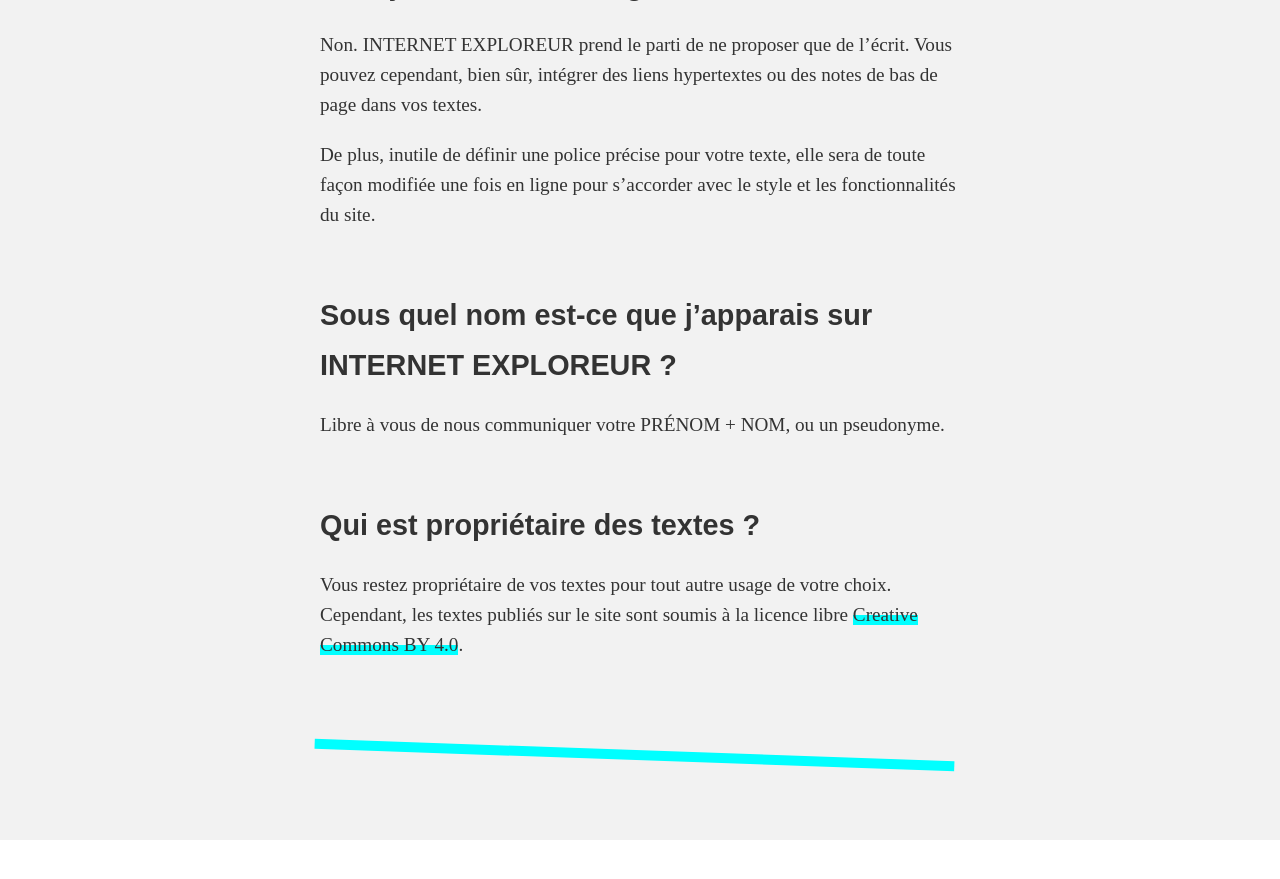
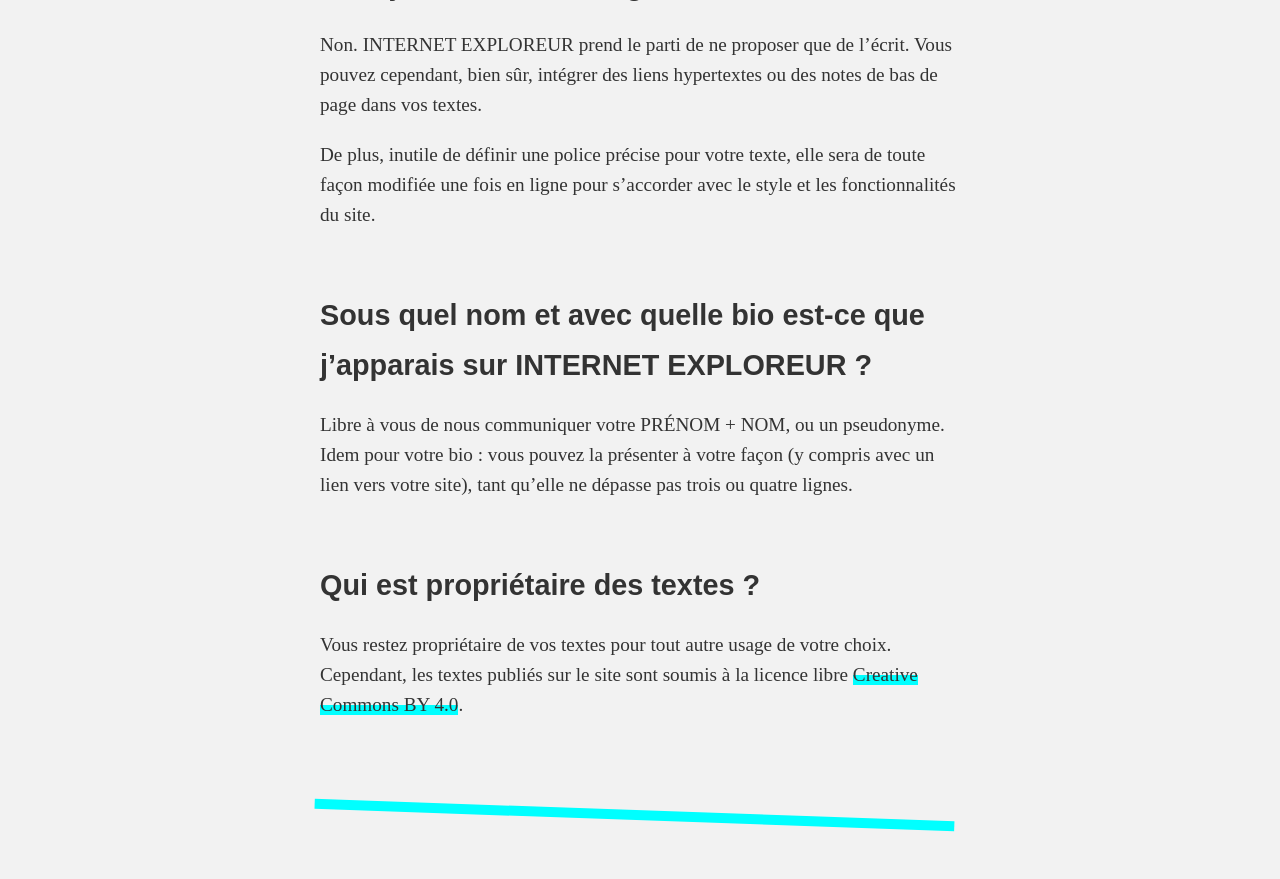
Before and after one commit to PQuod/Maipo, a Jekyll site: the page built from faq.md, in a window 1280 px wide and 900 px high, scrolled down 2741 px. Shown: the top 879 px of the window. Built offline with Jekyll 4.4.1, drawn with Linux system fonts in a browser that asks for light colours; before the commit the page ends 3581 px from its top, so only the background shows below that.

Commit message:
Update faq.md

```diff
--- a/faq.md
+++ b/faq.md
@@ -54,9 +54,9 @@ Non. INTERNET EXPLOREUR prend le parti de ne proposer que de l'écrit. Vous pouv
 
 De plus, inutile de définir une police précise pour votre texte, elle sera de toute façon modifiée une fois en ligne pour s'accorder avec le style et les fonctionnalités du site.
 
-## Sous quel nom est-ce que j'apparais sur INTERNET EXPLOREUR ?
+## Sous quel nom et avec quelle bio est-ce que j'apparais sur INTERNET EXPLOREUR ?
 
-Libre à vous de nous communiquer votre PRÉNOM + NOM, ou un pseudonyme.
+Libre à vous de nous communiquer votre PRÉNOM + NOM, ou un pseudonyme. Idem pour votre bio : vous pouvez la présenter à votre façon (y compris avec un lien vers votre site), tant qu'elle ne dépasse pas trois ou quatre lignes.
 
 ## Qui est propriétaire des textes ?
 
```
